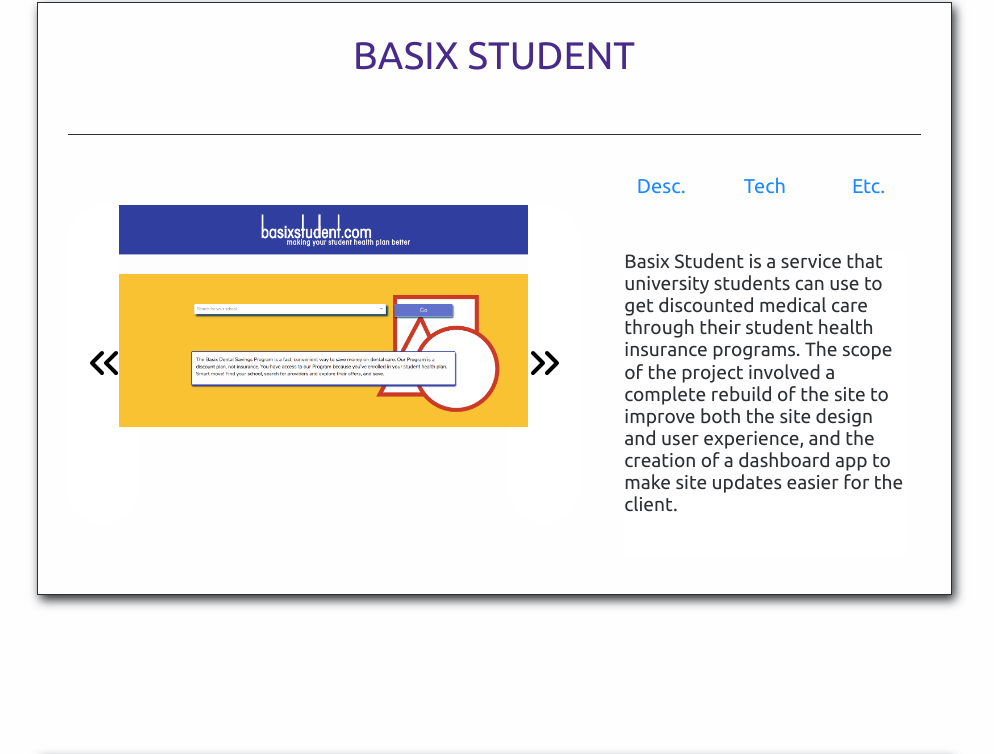
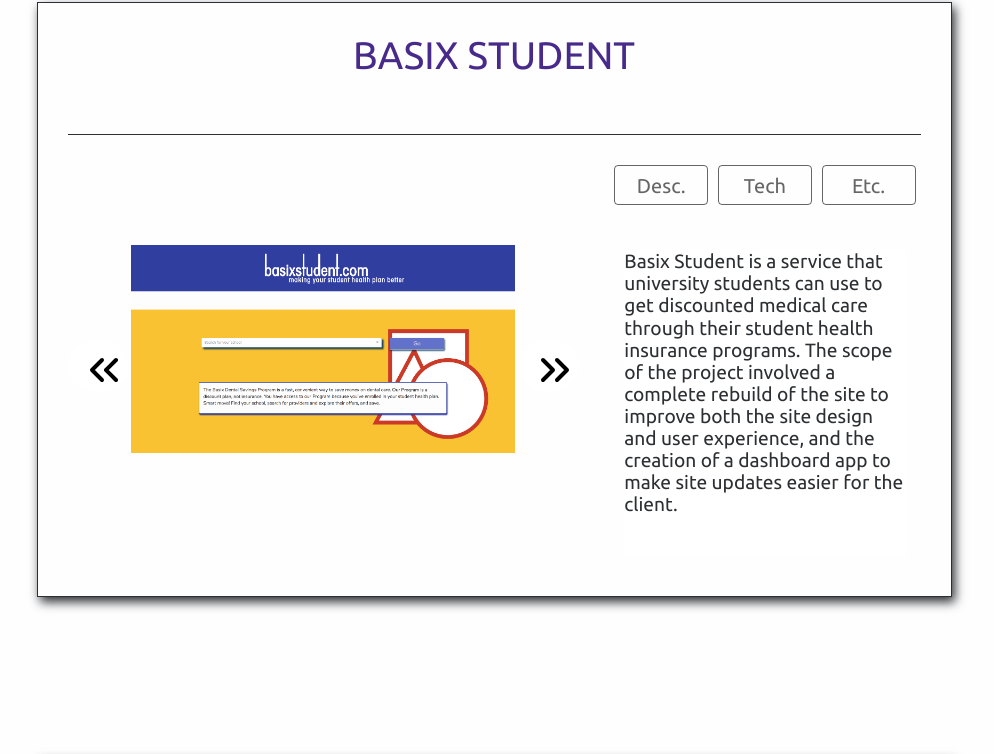
Before and after one commit to andyfry01/portfolio_v2, a website: page index.html in a window 1280 px wide. Shown: the part 1550-2304 px from the top of the page, without its empty margins (146-1140 px from the left). Drawn offline with nearby package versions, Linux system fonts and the light colour scheme; files that its build step writes are made by us from their sources; a web font is replaced by a local one.

Commit message:
refactor: moved css into separate directory

```diff
--- a/style.css
+++ b/css/style.css
@@ -209,19 +209,20 @@
 
     .projectArea__projectScreenshot {
       display: grid;
-      grid-template-rows: 1fr 80% 1fr;
-      grid-template-columns: 1fr 80% 1fr;
+      grid-template-rows: 1fr 60% 1fr;
+      grid-template-columns: 1fr 75% 1fr;
       grid-column-start: 1;
       grid-column-end: 2;
       grid-row-start: 2;
       grid-row-end: 3;
       height: 100%;
+      width: 100%;
     }
 
     .projectArea__screenshotNavigation {
       display: grid;
-      grid-template-columns: 70px 1fr 70px;
-      grid-template-rows: 1fr;
+      grid-template-columns: 60px 1fr 60px;
+      grid-template-rows: 1fr 50px 1fr;
       grid-column-start: 1;
       grid-column-end: 4;
       grid-row-start: 2;
@@ -234,16 +235,18 @@
     .projectArea__screenshotScroller--left {
       grid-column-start: 1;
       grid-column-end: 2;
-      grid-row-start: 1;
-      grid-row-end: 2;
+      grid-row-start: 2;
+      grid-row-end: 3;
       background: rgba(255, 255, 255, 0.5);
+      z-index: 5;
     }
     .projectArea__screenshotScroller--right {
       grid-column-start: 3;
       grid-column-end: 4;
-      grid-row-start: 1;
-      grid-row-end: 2;
+      grid-row-start: 2;
+      grid-row-end: 3;
       background: rgba(255, 255, 255, 0.5);
+      z-index: 5;
     }
 
     .projectArea__scrollerChevron {
@@ -293,6 +296,11 @@
     }
     .projectArea__descriptionSelector button {
       margin: 0 5px;
+      border: 1px solid rgba(0, 0, 0, .6);
+      border-radius: 4px;
+      background: transparent;
+      color: rgba(0, 0, 0, .6);
+      transition: all 0.3s cubic-bezier(.02, .01, .47, 1);
     }
 
     .projectArea__descriptionSelector > li {
@@ -569,15 +577,6 @@
   display:
 }
 
-button {
-  overflow: hidden;
-  border: 1px solid rgba(0, 0, 0, .6);
-  border-radius: 4px;
-  background: transparent;
-  color: rgba(0, 0, 0, .6);
-  transition: all 0.3s cubic-bezier(.02, .01, .47, 1);
-}
-
 .lightbox {
 	/** Default lightbox to hidden */
 	display: none;
```
Also changed, not shown: css/normalize.css (renamed from normalize.css).
